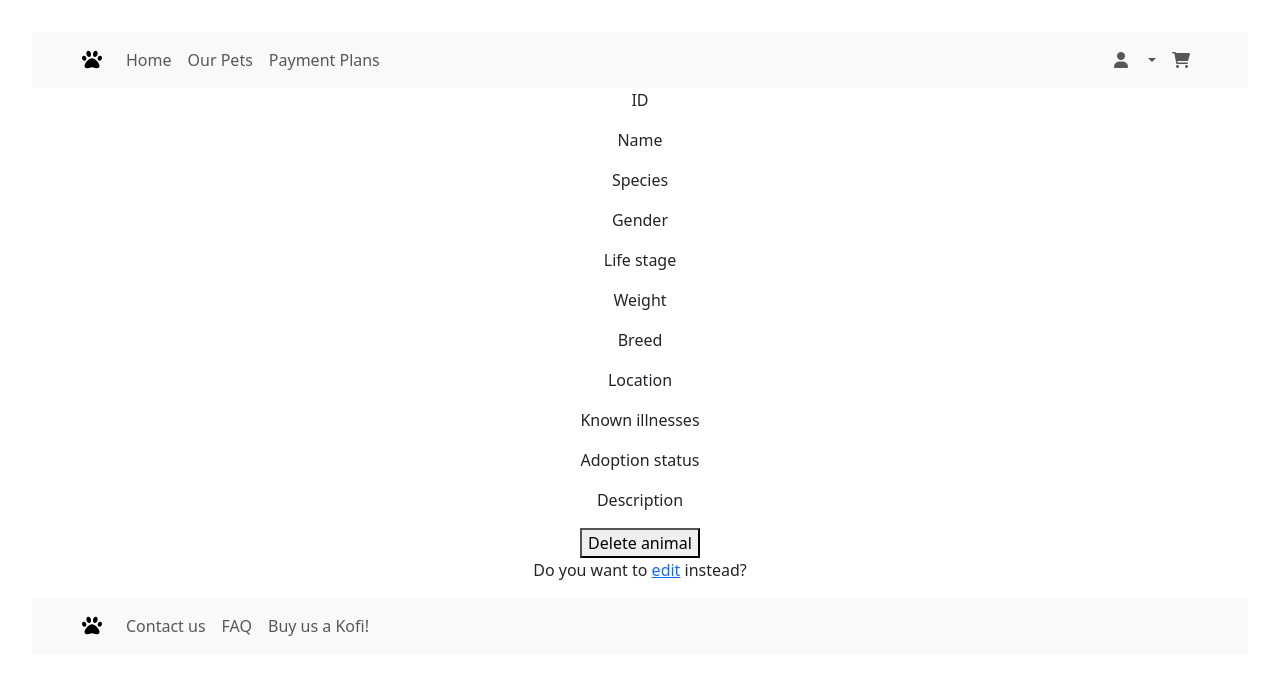
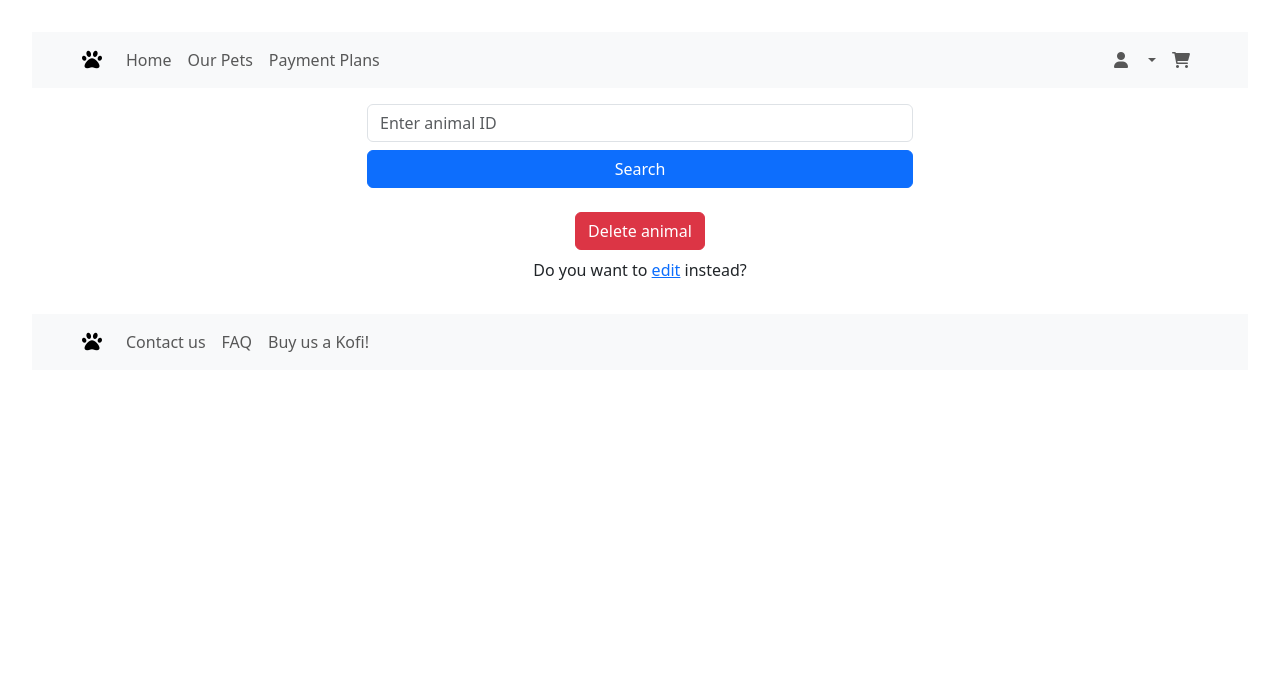
Before and after one commit to TheTiredTiger/Final_Project_PAAWS_FrontEnd, a React (Vite) app: page /admindelete in a window 1280 px wide. Shown: the top 674 px of the page. Built offline with nearby package versions, Linux system fonts and the light colour scheme.

Commit message:
Admin Delete Working full power by -RM

```diff
--- a/src/pages/Admin/AdminDelete.jsx
+++ b/src/pages/Admin/AdminDelete.jsx
@@ -1,30 +1,115 @@
+import React, { useState } from 'react';
+import { useAPI } from '../Context/Context';
 import { Link } from 'react-router-dom';
-
+import { Carousel } from 'react-bootstrap';
+import 'bootstrap/dist/css/bootstrap.min.css'; // Make sure Bootstrap CSS is included
+//maybe change input text to center later
+//its working
 
 function AdminDelete() {
-    return (
-      <>
-        <div className="animalData">
-          <p>ID</p>
-          <p>Name </p>
-          <p>Species</p>
-          <p>Gender</p>
-          <p>Life stage</p>
-          <p>Weight</p>
-          <p>Breed</p>
-          <p>Location</p>
-          <p>Known illnesses</p>
-          <p>Adoption status</p>
-          <p>Description</p>
+  const [animalId, setAnimalId] = useState('');
+  const [animalData, setAnimalData] = useState(null);
+  const [error, setError] = useState('');
+  const { getAnimal, deleteAnimal } = useAPI();
+
+  const handleFetchAnimal = async () => {
+    if (animalId) {
+      try {
+        const data = await getAnimal(animalId);
+        setAnimalData(data);
+        setError('');
+      } catch (error) {
+        setAnimalData(null);
+        setError(`Error fetching animal with ID ${animalId}: ${error.message}`);
+      }
+    }
+  };
+
+  const handleDeleteAnimal = async () => {
+    if (animalId) {
+      try {
+        await deleteAnimal(animalId);
+        setAnimalData(null);
+        setError('');
+        alert(`Animal with ID ${animalId} deleted successfully.`);
+      } catch (error) {
+        setError(`Error deleting animal with ID ${animalId}: ${error.message}`);
+      }
+    }
+  };
+
+  return (
+    <>
+      <div className='container'>
+        <div className='row justify-content-center py-3'>
+          <div className='col-md-6'>
+            <input
+              type="number"
+              className='form-control mb-2'
+              placeholder="Enter animal ID"
+              value={animalId}
+              onChange={(e) => setAnimalId(e.target.value)}
+            />
+            <button
+              className='btn btn-primary w-100'
+              onClick={handleFetchAnimal}
+            >
+              Search
+            </button>
+          </div>
         </div>
-        <div>
-          <button>Delete animal</button>
-          <p>Do you want to <Link to="/adminedit" >edit</Link> instead?</p>
+
+        {animalData && (
+          <div className='row justify-content-center py-3'>
+            <div className='col-md-6'>
+              <Carousel className='d-flex justify-content-center'>
+                {animalData.images.map((image, index) => (
+                  <Carousel.Item key={image.id}>
+                    <img
+                      className="d-block w-100"
+                      src={image.image_url}
+                      alt={`Image ${index + 1}`}
+                      style={{ height: '300px', objectFit: 'contain' }}
+                    />
+                  </Carousel.Item>
+                ))}
+              </Carousel>
+
+              <div className="animalData mt-3">
+                <p>ID: {animalData.id}</p>
+                <p>Name: {animalData.name}</p>
+                <p>Species: {animalData.species}</p>
+                <p>Gender: {animalData.gender}</p>
+                <p>Life stage: {animalData.life_stage}</p>
+                <p>Weight: {animalData.weight}</p>
+                <p>Breed: {animalData.breed}</p>
+                <p>Location: {animalData.location}</p>
+                <p>Known illnesses: {animalData.known_illnesses}</p>
+                <p>Adoption status: {animalData.adoption_status}</p>
+                <p>Description: {animalData.description}</p>
+              </div>
+            </div>
+          </div>
+        )}
+
+        <div className='row justify-content-center py-2'>
+          <div className='col-md-6 text-center'>
+            <button
+              className='btn btn-danger'
+              onClick={handleDeleteAnimal}
+            >
+              Delete animal
+            </button>
+            <p className='py-2'>
+              Do you want to <Link to="/adminedit">edit</Link> instead?
+            </p>
+          </div>
         </div>
-      </>
 
-    )
+        {error && <p className='text-danger text-center'>{error}</p>}
+      </div>
+    </>
+  );
 }
 
-
 export default AdminDelete;
--- a/src/pages/Context/Context.jsx
+++ b/src/pages/Context/Context.jsx
@@ -8,7 +8,7 @@ export const APIProvider = ({ children }) => {
     const [token, setToken] = useState(null);
 
     const api = axios.create({
-        baseURL: 'https://961mfdzq-3000.uks1.devtunnels.ms', // Replace with your API base URL
+        baseURL: 'https://961mfdzq-3000.uks1.devtunnels.ms', // Replace with your API base URL "Porta"
         headers: {
             'Content-Type': 'application/json',
             /* Authorization: `Bearer ${token}`, */
@@ -107,6 +107,16 @@ export const APIProvider = ({ children }) => {
             throw error;
         }
     };
+    //List Single Animal
+    const getAnimal = async (animalId) => {
+        try {
+            const response = await api.get(`/animal/${animalId}`);
+            return response.data;
+        } catch (error) {
+            console.error(`Fetching animal with ID ${animalId} failed:`, error.response ? error.response.data : error.message);
+            throw error;
+        }
+    };
 
     // Auto-login if token is available
     useEffect(() => {
@@ -116,6 +126,17 @@ export const APIProvider = ({ children }) => {
             /* getProfile(); */
         }
     }, []);
+
+    //-------####-Admin Features-###----------------
+    //Delete Animal
+    const deleteAnimal = async (animalId) => {
+        try {
+            await api.delete(`/admin_delete_animal/${animalId}`);
+        } catch (error) {
+            console.error(`Deleting animal with ID ${animalId} failed:`, error.response ? error.response.data : error.message);
+            throw error;
+        }
+    };
 
     useEffect(() => {
         if (token) {
@@ -136,6 +157,8 @@ export const APIProvider = ({ children }) => {
                 getProfile,
                 get_user_profile,
                 listAnimals,
+                getAnimal,
+                deleteAnimal,
             }}
         >
             {children}
```
